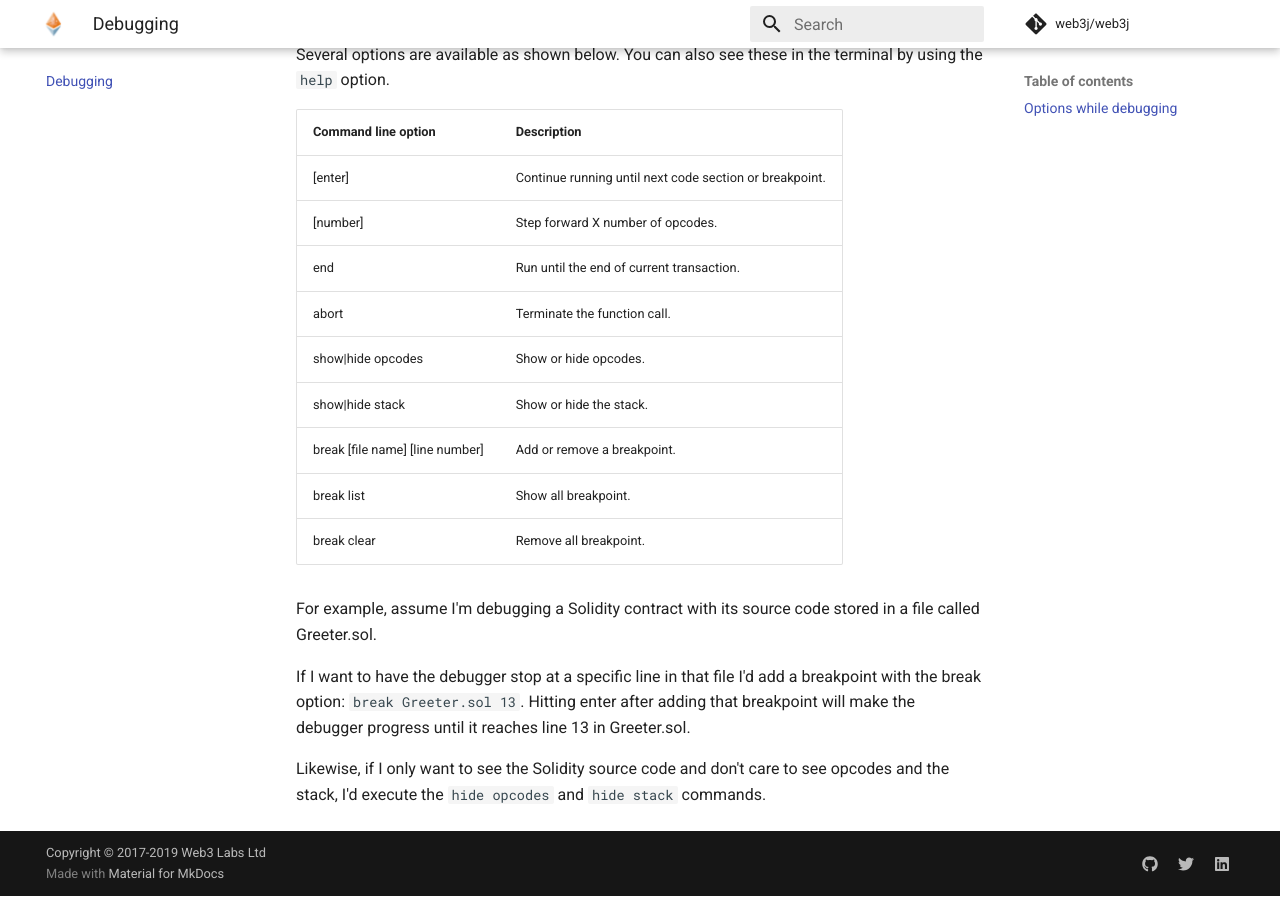
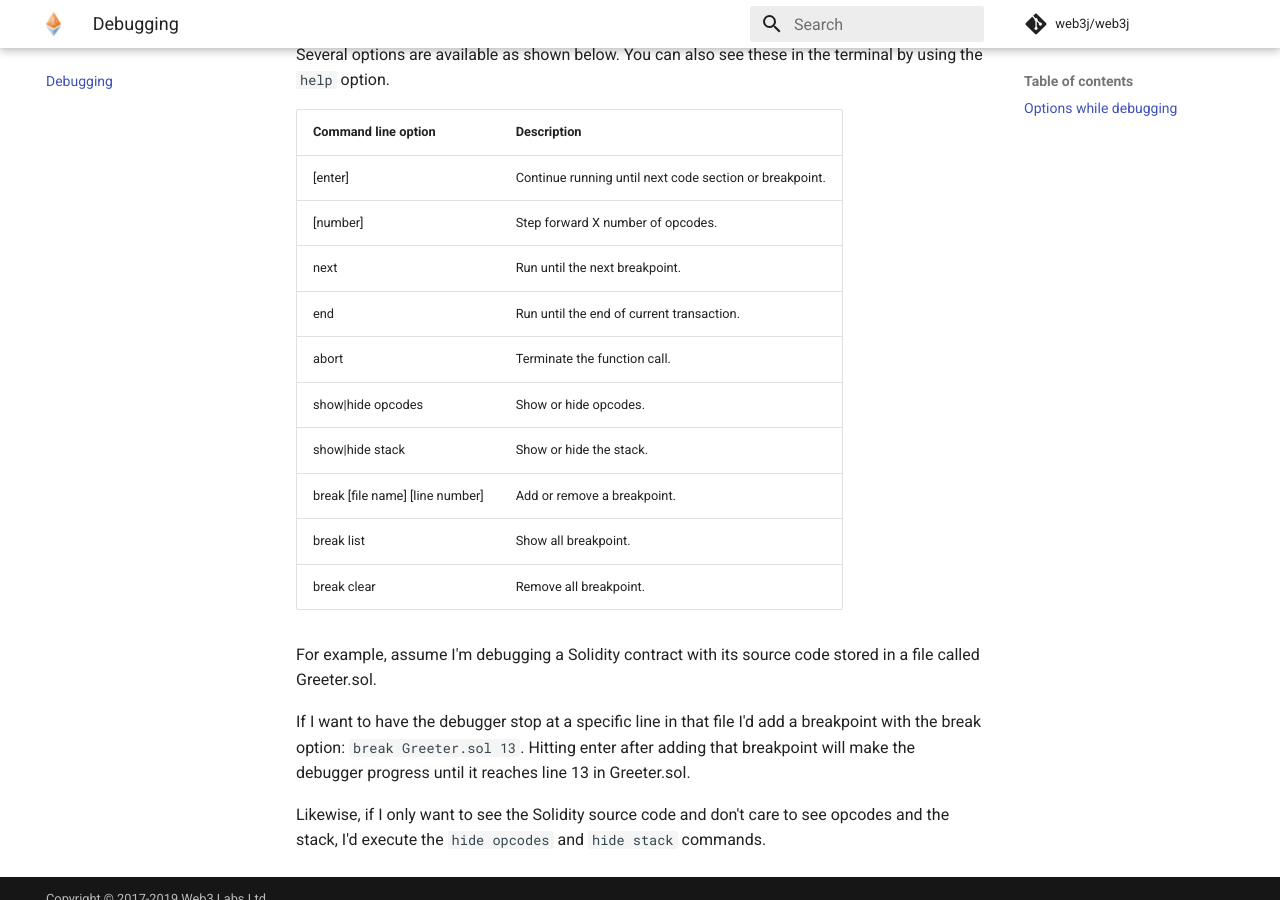
Before and after one commit to hyperledger/web3j-docs, an MkDocs documentation site: the page built from docs/debugging.md, in a window 1280 px wide and 900 px high, scrolled down 783 px. Built offline with MkDocs 1.6.1 and Material for MkDocs 9.7.7, drawn with Linux system fonts in a browser that asks for light colours; comment, search, counter and statistics services are not loaded.

````diff
--- a/docs/debugging.md
+++ b/docs/debugging.md
@@ -26,6 +26,7 @@ The ```ConsoleDebugTracer``` allows you to interact with the debugging session u
 |---------------------------------|---------------------------------------------------------|
 | [enter]                         | Continue running until next code section or breakpoint. |
 | [number]                        | Step forward X number of opcodes.                       |
+| next                            | Run until the next breakpoint.                          |
 | end                             | Run until the end of current transaction.               |
 | abort                           | Terminate the function call.                            |
 | show\|hide opcodes              | Show or hide opcodes.                                   |
````
